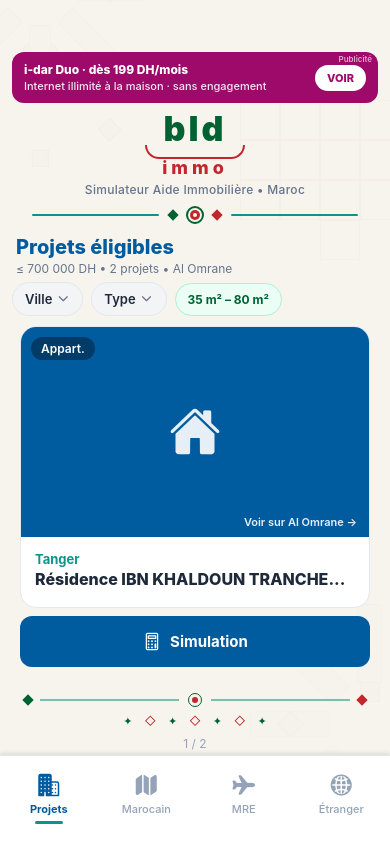
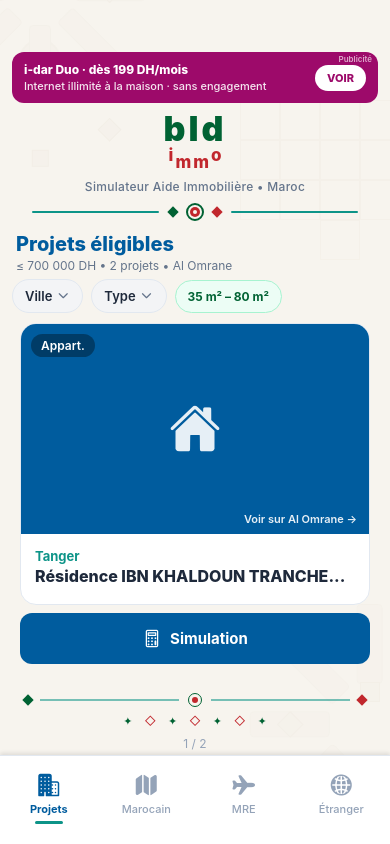
Before and after one commit to TAXI84/bldimo, a React Native app: screen / in a window 390 px wide. Built offline with nearby package versions, Linux system fonts and the light colour scheme.

Commit message:
logo: immo letters form smile curve under bld

```diff
--- a/App.tsx
+++ b/App.tsx
@@ -43,10 +43,12 @@
         <View style={styles.brandingContainer}>
           <Text style={styles.brandBld}>bld</Text>
 
-          {/* Smile Amazon-style sous bld + immo plus petit */}
-          <View style={styles.smileBlock}>
-            <View style={styles.smileArc} />
-            <Text style={styles.brandImmo}>immo</Text>
+          {/* Lettres immo courbées en smile sous bld */}
+          <View style={styles.immoSmile}>
+            <Text style={[styles.immoLetter, styles.immoI]}>i</Text>
+            <Text style={[styles.immoLetter, styles.immoM1]}>m</Text>
+            <Text style={[styles.immoLetter, styles.immoM2]}>m</Text>
+            <Text style={[styles.immoLetter, styles.immoO]}>o</Text>
           </View>
 
           <Text style={styles.brandingSubtitle}>Simulateur Aide Immobilière • Maroc</Text>
@@ -133,32 +135,36 @@
     textAlign: 'center',
     includeFontPadding: false,
   },
-  smileBlock: {
-    alignItems: 'center',
+  immoSmile: {
+    flexDirection: 'row',
+    alignItems: 'flex-start',
+    justifyContent: 'center',
     marginTop: -2,
-    marginBottom: 4,
-    width: 110,
+    marginBottom: 6,
+    height: 28,
   },
-  smileArc: {
-    width: 100,
-    height: 14,
-    borderBottomWidth: 2.5,
-    borderLeftWidth: 2.5,
-    borderRightWidth: 2.5,
-    borderColor: FLAG_RED,
-    borderBottomLeftRadius: 50,
-    borderBottomRightRadius: 50,
-    backgroundColor: 'transparent',
-    marginBottom: -2,
+  immoLetter: {
+    color: FLAG_RED,
+    fontSize: 17,
+    fontWeight: '800',
+    includeFontPadding: false,
   },
-  brandImmo: {
-    color: FLAG_RED,
-    fontSize: 18,
-    fontWeight: '800',
-    letterSpacing: 4,
-    textAlign: 'center',
+  /* Courbe smile : bords plus hauts, centre plus bas */
+  immoI: {
     marginTop: 0,
-    includeFontPadding: false,
+    marginRight: 1,
+  },
+  immoM1: {
+    marginTop: 7,
+    marginHorizontal: 1,
+  },
+  immoM2: {
+    marginTop: 7,
+    marginHorizontal: 1,
+  },
+  immoO: {
+    marginTop: 0,
+    marginLeft: 1,
   },
   brandingSubtitle: {
     color: '#64748B',
```
